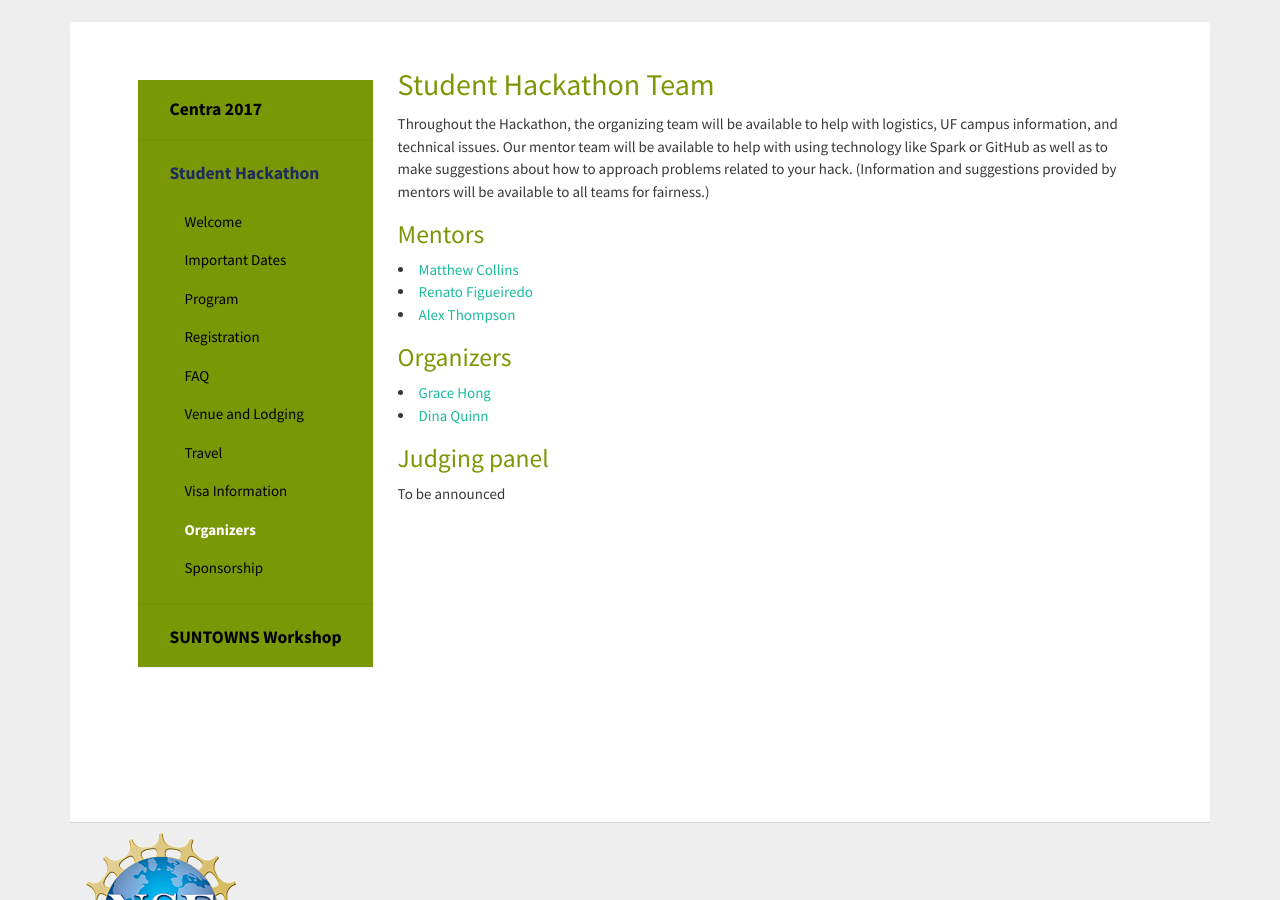
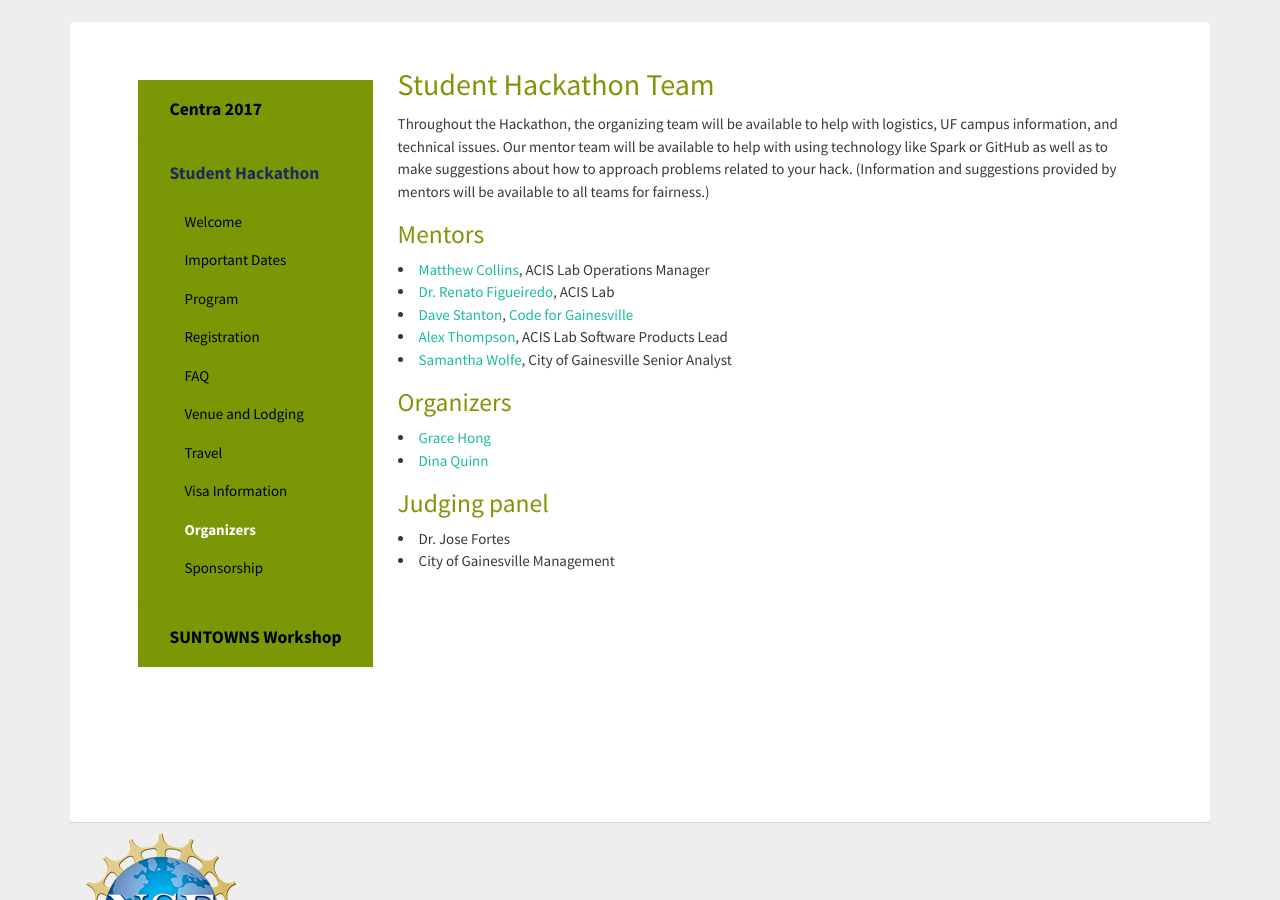
Before and after one commit to hmchou56/centra8, a Jekyll site: the page built from hackathon2017/organizers.md, in a window 1280 px wide and 900 px high, scrolled down 378 px. Built offline with Jekyll 4.4.1, drawn with Linux system fonts in a browser that asks for light colours; nearby versions of some CDN libraries.

Commit message:
Update organizers.md

```diff
--- a/hackathon2017/organizers.md
+++ b/hackathon2017/organizers.md
@@ -18,9 +18,11 @@
 
 ## Mentors
 
-* [Matthew Collins](https://www.acis.ufl.edu/people/mjcollin)
-* [Renato Figueiredo](https://www.acis.ufl.edu/people/renatof)
-* [Alex Thompson](https://www.acis.ufl.edu/people/godfoder)
+* [Matthew Collins](https://www.acis.ufl.edu/people/mjcollin), ACIS Lab Operations Manager
+* [Dr. Renato Figueiredo](https://www.acis.ufl.edu/people/renatof), ACIS Lab
+* [Dave Stanton](http://davestanton.com/), [Code for Gainesville](https://github.com/c4gnv)
+* [Alex Thompson](https://www.acis.ufl.edu/people/godfoder), ACIS Lab Software Products Lead
+* [Samantha Wolfe](https://www.linkedin.com/in/samantha-wolfe-328b8612), City of Gainesville Senior Analyst
 
 
 ## Organizers
@@ -31,4 +33,5 @@
 
 ## Judging panel
 
-To be announced
+* Dr. Jose Fortes
+* City of Gainesville Management
```
